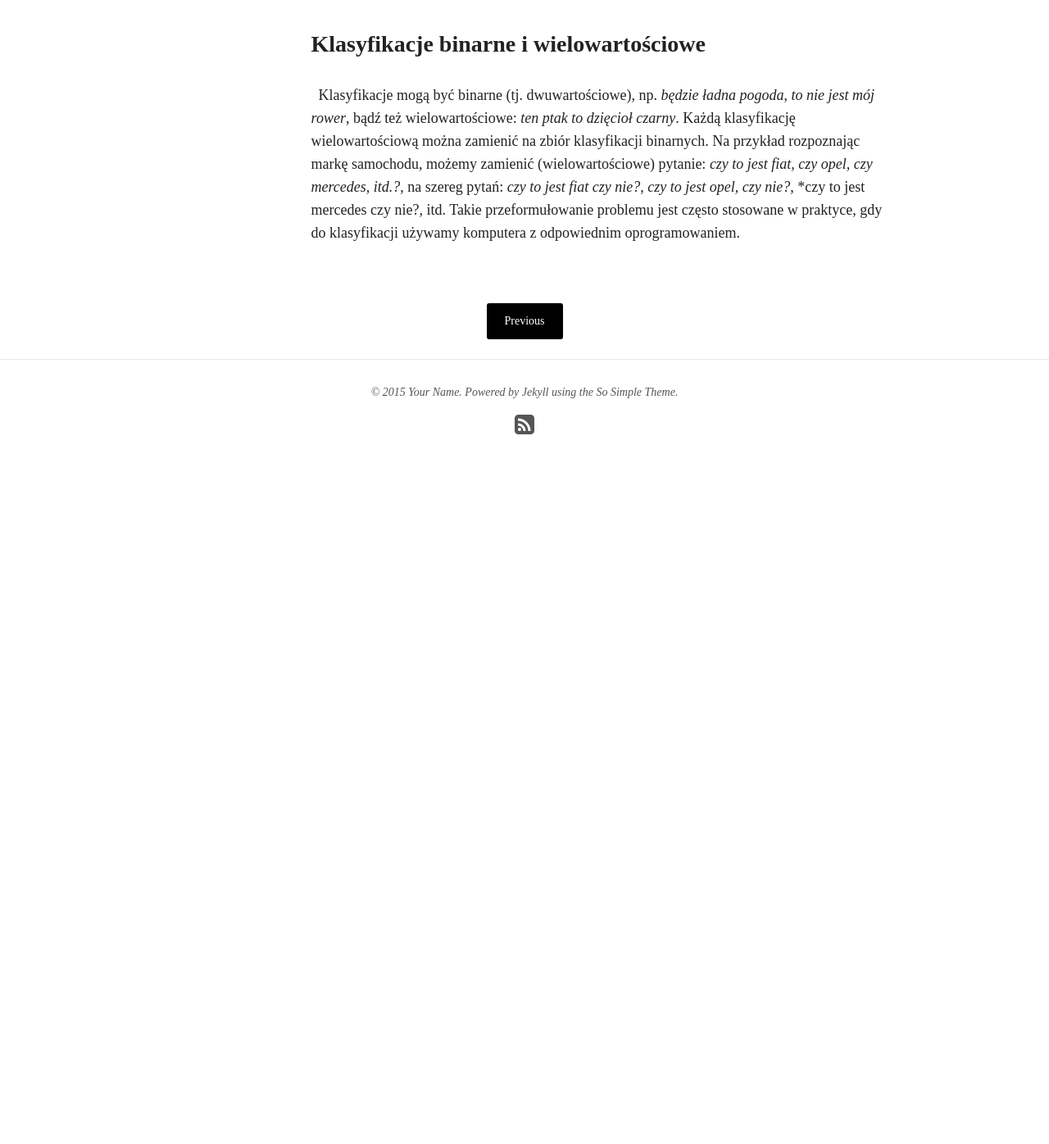
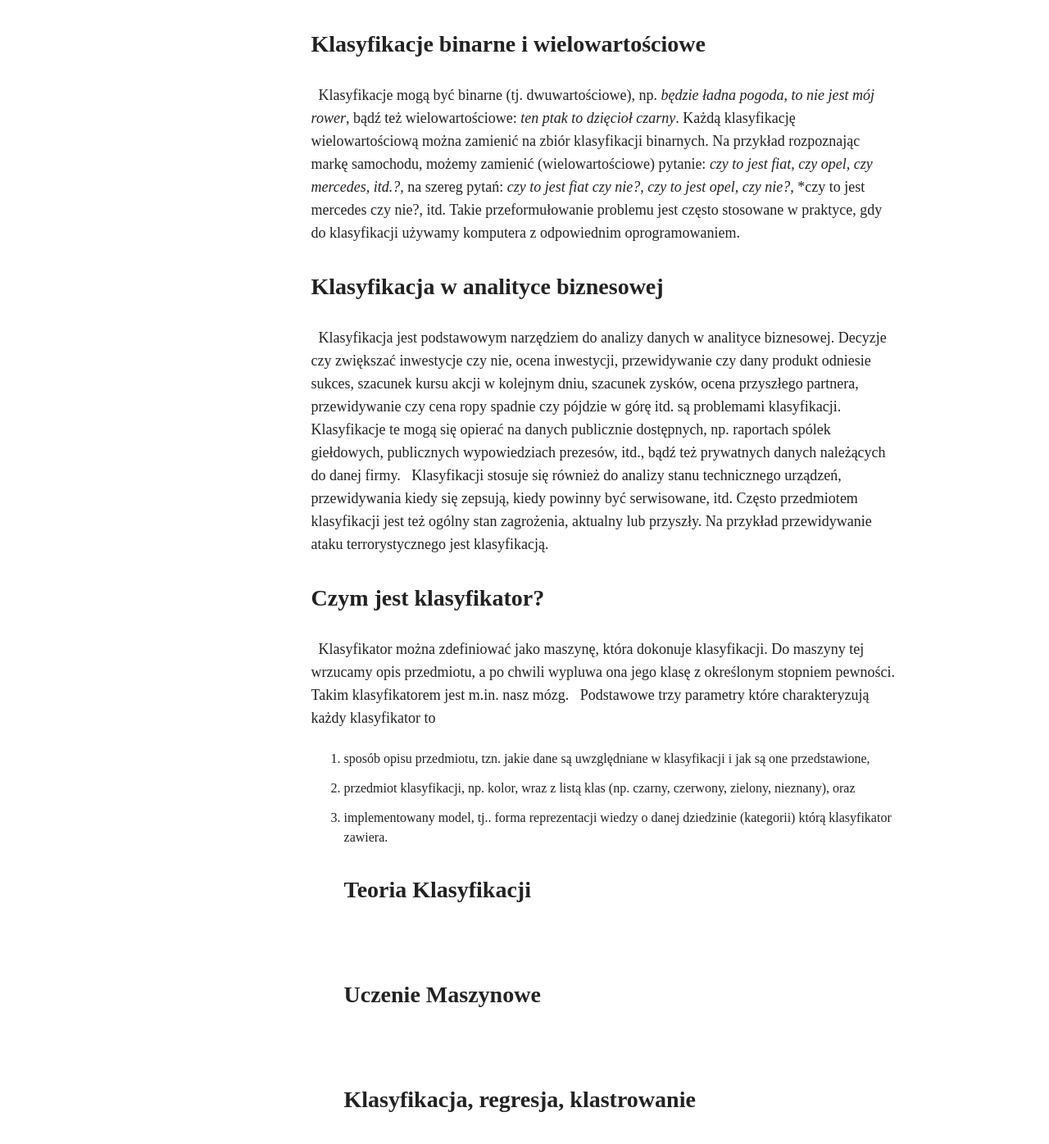
Before and after one commit to tmkmrcnk/klasyfikatory, a Jekyll site: the page built from _posts/articles/2014-12-24-klasyfikacja-wstep.md, in a window 1280 px wide and 1400 px high, scrolled down 1818 px. Shown: the top 1396 px of the window at 82% size. Built offline with Jekyll 4.4.1, drawn with Linux system fonts in a browser that asks for light colours; nearby versions of some CDN libraries; before the commit the page ends 2448 px from its top, so only the background shows below that.

Commit message:
edit intro article

```diff
--- a/_posts/articles/2014-12-24-klasyfikacja-wstep.md
+++ b/_posts/articles/2014-12-24-klasyfikacja-wstep.md
@@ -38,3 +38,27 @@ Większość klasyfikacji, których dokonujemy jest obarczona pewnym stopniem ni
 ### Klasyfikacje binarne i wielowartościowe
 
 Klasyfikacje mogą być binarne (tj. dwuwartościowe), np. *będzie ładna pogoda*, *to nie jest mój rower*, bądź też wielowartościowe: *ten ptak to dzięcioł czarny*. Każdą klasyfikację wielowartościową można zamienić na zbiór klasyfikacji binarnych. Na przykład rozpoznając markę samochodu, możemy zamienić (wielowartościowe) pytanie: *czy to jest fiat, czy opel, czy mercedes, itd.?*, na szereg pytań: *czy to jest fiat czy nie?*, *czy to jest opel, czy nie?*, *czy to jest mercedes czy nie?, itd. Takie przeformułowanie problemu jest często stosowane w praktyce, gdy do klasyfikacji używamy komputera z odpowiednim oprogramowaniem.
+
+### Klasyfikacja w analityce biznesowej
+
+Klasyfikacja jest podstawowym narzędziem do analizy danych w analityce biznesowej. Decyzje czy zwiększać inwestycje czy nie, ocena inwestycji, przewidywanie czy dany produkt odniesie sukces, szacunek kursu akcji w kolejnym dniu, szacunek zysków, ocena przyszłego partnera, przewidywanie czy cena ropy spadnie czy pójdzie w górę itd. są problemami klasyfikacji. Klasyfikacje te mogą się opierać na danych publicznie dostępnych, np. raportach spólek giełdowych, publicznych wypowiedziach prezesów, itd., bądź też prywatnych danych należących do danej firmy.
+
+Klasyfikacji stosuje się również do analizy stanu technicznego urządzeń, przewidywania kiedy się zepsują, kiedy powinny być serwisowane, itd. Często przedmiotem klasyfikacji jest też ogólny stan zagrożenia, aktualny lub przyszły. Na przykład przewidywanie ataku terrorystycznego jest klasyfikacją.
+
+### Czym jest klasyfikator?
+
+Klasyfikator można zdefiniować jako maszynę, która dokonuje klasyfikacji.  Do maszyny tej wrzucamy opis przedmiotu, a po chwili wypluwa ona jego klasę z określonym stopniem pewności. Takim klasyfikatorem jest m.in. nasz mózg.
+
+Podstawowe trzy parametry które charakteryzują każdy klasyfikator to
+
+1. sposób opisu przedmiotu, tzn. jakie dane są uwzględniane w klasyfikacji i jak są one przedstawione,
+2. przedmiot klasyfikacji, np. kolor, wraz  z listą klas (np. czarny, czerwony, zielony, nieznany),  oraz
+3. implementowany model, tj.. forma reprezentacji wiedzy o danej dziedzinie (kategorii) którą klasyfikator zawiera.
+
+### Teoria Klasyfikacji
+
+### Uczenie Maszynowe
+
+### Klasyfikacja, regresja, klastrowanie
+
+### Klasyfikacja Tekstu
```
